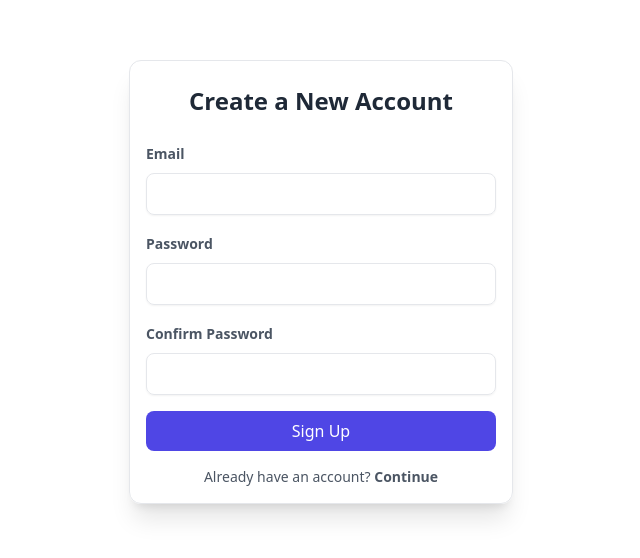
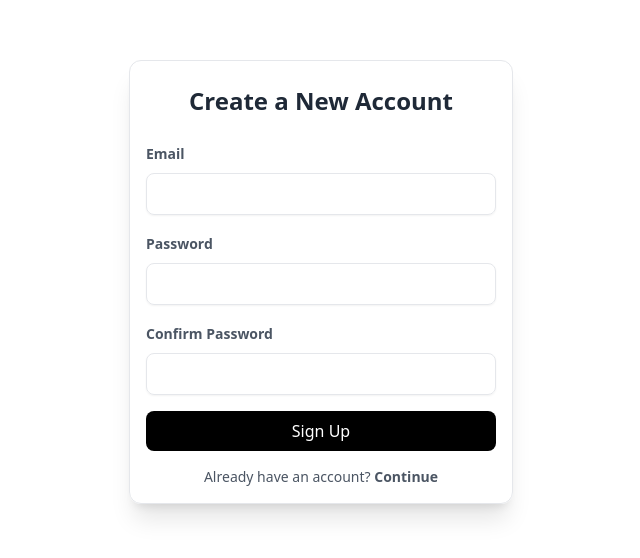
Before and after one commit to HomieMobi/Homie.Mobi, a React (Vite) app: page /register in a window 1280 px wide. Shown: the part 118-676 px from the top of the page, without its empty margins (319-959 px from the left). Built offline with nearby package versions, Linux system fonts and the light colour scheme; no server answers.

Commit message:
made login and register more on brand

```diff
--- a/src/components2/login/index.jsx
+++ b/src/components2/login/index.jsx
@@ -79,7 +79,7 @@ const Login = () => {
             <button
               type="submit"
               disabled={isSigningIn}
-              className={`w-full px-4 py-2 text-white font-medium rounded-lg ${isSigningIn ? 'bg-gray-300 cursor-not-allowed' : 'bg-indigo-600 hover:bg-indigo-700 hover:shadow-xl transition duration-300'}`}
+              className={`w-full px-4 py-2 text-white font-medium rounded-lg ${isSigningIn ? 'bg-gray-300 cursor-not-allowed' : 'bg-black hover:bg-indigo-700 hover:shadow-xl transition duration-300'}`}
             >
               {isSigningIn ? 'Signing In...' : 'Sign In'}
             </button>
--- a/src/components2/register/index.jsx
+++ b/src/components2/register/index.jsx
@@ -87,7 +87,7 @@ const Register = () => {
             <button
               type="submit"
               disabled={isRegistering}
-              className={`w-full px-4 py-2 text-white font-medium rounded-lg ${isRegistering ? 'bg-gray-300 cursor-not-allowed' : 'bg-indigo-600 hover:bg-indigo-700 hover:shadow-xl transition duration-300'}`}
+              className={`w-full px-4 py-2 text-white font-medium rounded-lg ${isRegistering ? 'bg-gray-300 cursor-not-allowed' : 'bg-black hover:bg-indigo-700 hover:shadow-xl transition duration-300'}`}
             >
               {isRegistering ? 'Signing Up...' : 'Sign Up'}
             </button>
```
